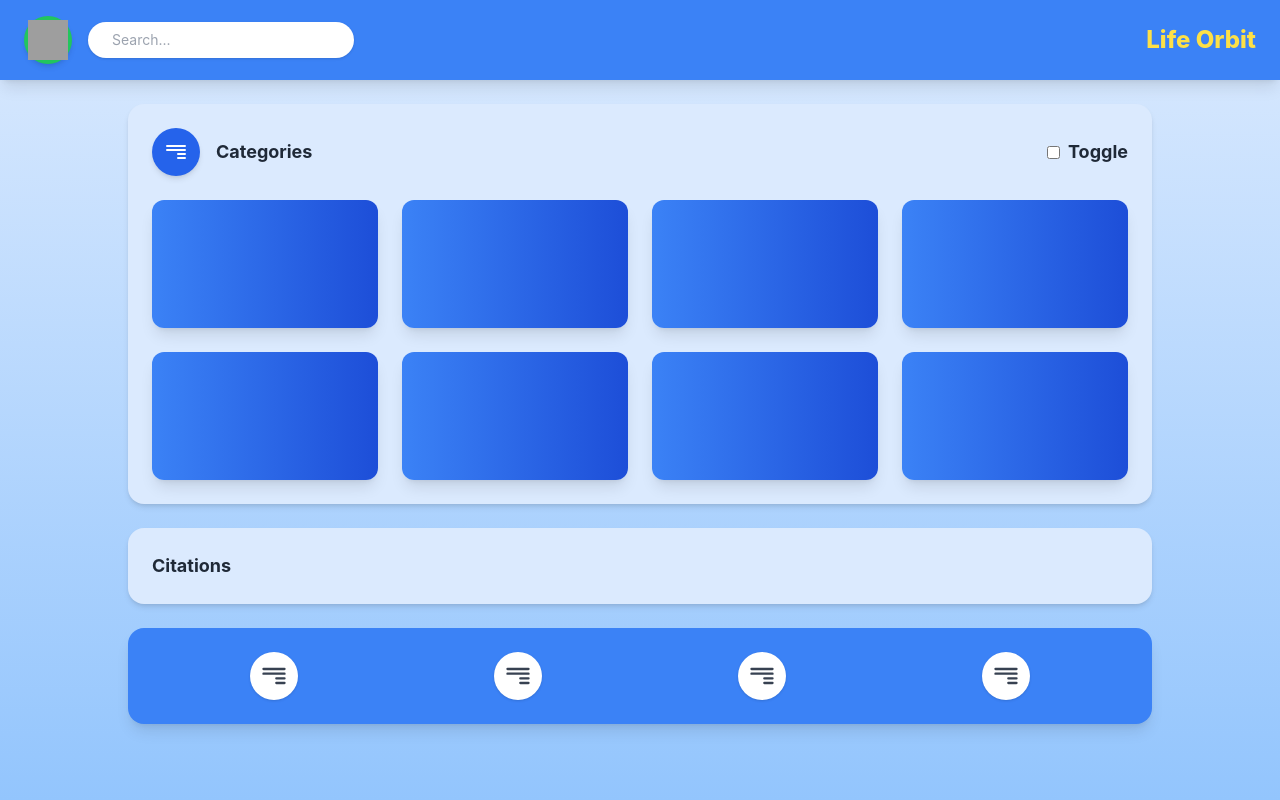
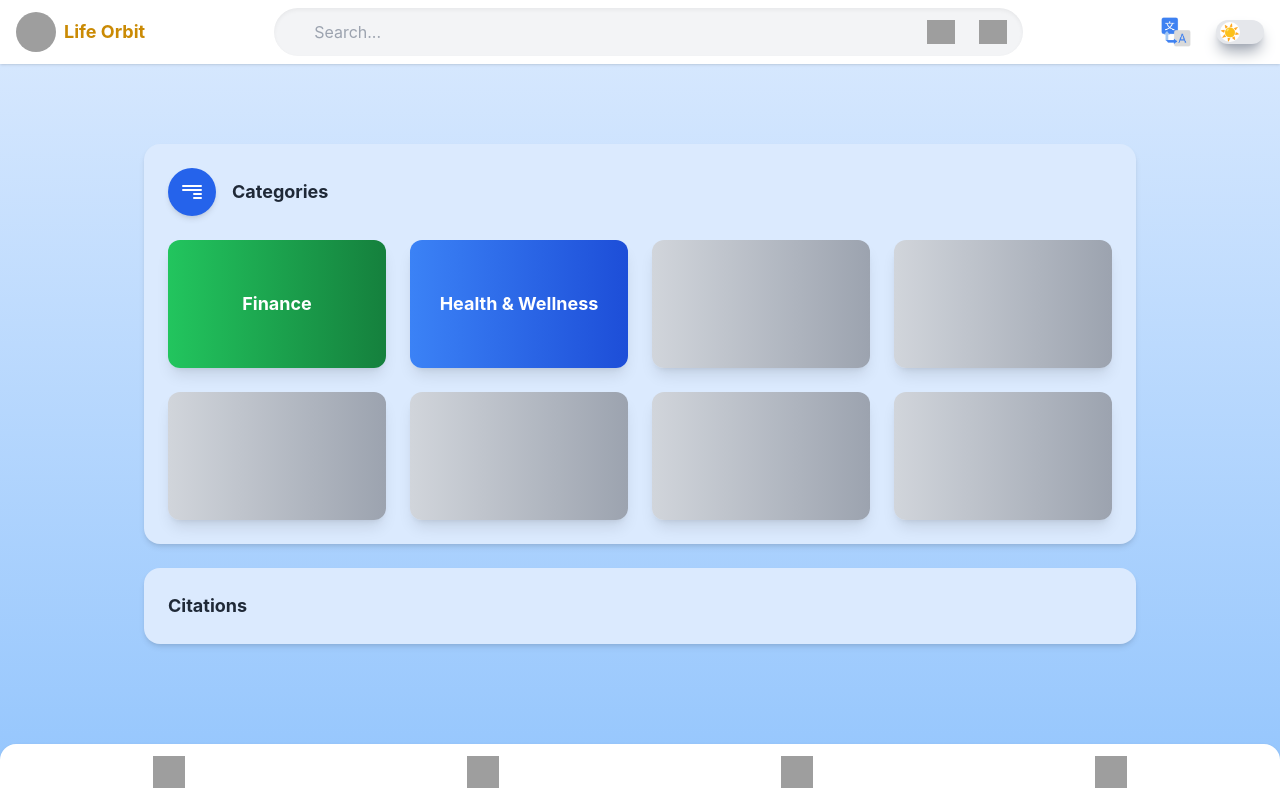
Before and after one commit to boom2831/Solution_challenge_2025-v2, a React (Create React App) app in the folder Solution_challenge-2025/life-orbit-app/: page /categories in a window 1280 px wide. Built offline with nearby package versions, Linux system fonts and the light colour scheme; grey boxes are pictures that could not be loaded.

Commit message:
Your commit message

```diff
--- a/Solution_challenge-2025/life-orbit-app/src/categories.jsx
+++ b/Solution_challenge-2025/life-orbit-app/src/categories.jsx
@@ -1,23 +1,17 @@
+import Header from "./header";
+import Footer from "./footer";
+
 function Categories() {
   return (
-      <div className="bg-gradient-to-b from-blue-100 to-blue-300 min-h-screen flex flex-col items-center">
-        {/* Header */}
-        <div className="w-full bg-blue-500 flex items-center justify-between px-6 py-4 shadow-lg">
-          <div className="flex items-center space-x-4">
-            <div className="w-12 h-12 rounded-full bg-green-500 flex items-center justify-center shadow-md">
-              <img src="path-to-icon" alt="Icon" className="w-10 h-10" />
-            </div>
-            <input
-              type="text"
-              placeholder="Search..."
-              className="bg-white rounded-full px-6 py-2 text-sm shadow focus:outline-none focus:ring focus:ring-blue-300"
-            />
-          </div>
-          <div className="text-yellow-300 font-extrabold text-2xl">Life Orbit</div>
-        </div>
+    <div className="bg-gradient-to-b from-blue-100 to-blue-300 min-h-screen flex flex-col">
+      {/* Header (Fixed) */}
+      <Header />
 
+      {/* Main Content Wrapper */}
+      <main className="w-full max-w-screen-lg mx-auto pt-20 px-4 flex-grow">
         {/* Categories Section */}
-        <div className="w-full max-w-5xl bg-blue-100 p-6 mt-6 rounded-2xl shadow-md">
+        <div className="bg-blue-100 p-6 rounded-2xl shadow-md">
+          {/* Categories Header */}
           <div className="flex items-center justify-between mb-6">
             <div className="flex items-center space-x-4">
               <button className="bg-blue-600 text-white p-3 rounded-full shadow-md hover:bg-blue-700">
@@ -38,47 +32,38 @@ function Categories() {
               </button>
               <span className="text-lg font-bold text-gray-800">Categories</span>
             </div>
-            <label className="flex items-center space-x-2">
-              <input type="checkbox" className="toggle-checkbox" />
-              <span className="text-lg font-bold text-gray-800">Toggle</span>
-            </label>
           </div>
-          <div className="grid grid-cols-2 md:grid-cols-3 lg:grid-cols-4 gap-6">
-            {[...Array(8)].map((_, index) => (
-              <div key={index} className="w-full h-32 bg-gradient-to-r from-blue-500 to-blue-700 rounded-xl shadow-lg"></div>
+
+          {/* Grid Items */}
+          <div className="grid sm:grid-cols-2 md:grid-cols-3 lg:grid-cols-4 gap-6">
+            {/* Finance Category */}
+            <div className="w-full h-32 bg-gradient-to-r from-green-500 to-green-700 rounded-xl shadow-lg flex items-center justify-center text-white font-bold text-lg">
+              Finance
+            </div>
+
+            {/* Health & Wellness Category */}
+            <div className="w-full h-32 bg-gradient-to-r from-blue-500 to-blue-700 rounded-xl shadow-lg flex items-center justify-center text-white font-bold text-lg">
+              Health & Wellness
+            </div>
+
+            {/* Blank Cards */}
+            {[...Array(6)].map((_, index) => (
+              <div
+                key={index}
+                className="w-full h-32 bg-gradient-to-r from-gray-300 to-gray-400 rounded-xl shadow-lg"
+              ></div>
             ))}
           </div>
         </div>
 
         {/* Citations Section */}
-        <div className="w-full max-w-5xl bg-blue-100 p-6 mt-6 rounded-2xl shadow-md">
+        <div className="bg-blue-100 p-6 mt-6 rounded-2xl shadow-md">
           <span className="text-lg font-bold text-gray-800">Citations</span>
         </div>
+      </main>
 
       {/* Footer */}
-        <div className="w-full max-w-5xl flex justify-around items-center bg-blue-500 p-6 mt-6 rounded-2xl shadow-lg">
-          {[...Array(4)].map((_, index) => (
-            <button
-              key={index}
-              className="w-12 h-12 bg-white rounded-full flex items-center justify-center shadow hover:bg-gray-100"
-            >
-              <svg
-                className="w-7 h-7 text-gray-700"
-                xmlns="http://www.w3.org/2000/svg"
-                fill="none"
-                viewBox="0 0 24 24"
-                stroke="currentColor"
-              >
-                <path
-                  strokeLinecap="round"
-                  strokeLinejoin="round"
-                  strokeWidth="2"
-                  d="M3 10h18M3 6h18m-7 8h7m-7 4h7"
-                />
-              </svg>
-            </button>
-          ))}
-        </div>
+      <Footer />
     </div>
   );
 }
```
Lines whose indentation alone changed are shown as unchanged.
